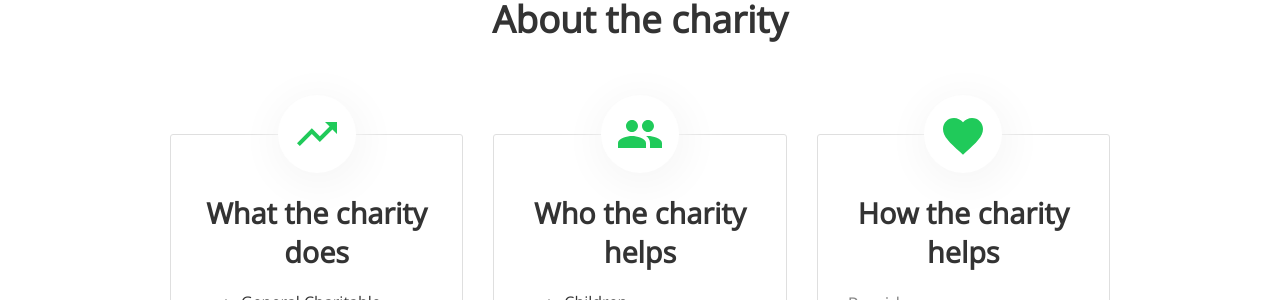
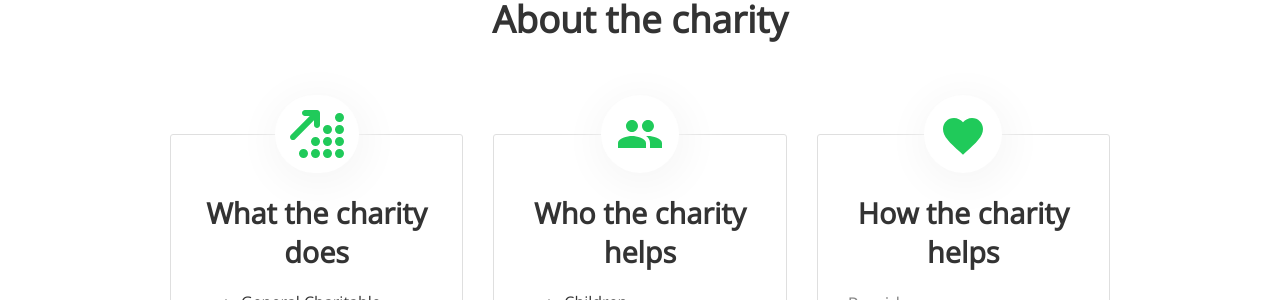
Before and after one commit to hoptonadmin/hopton-community-hub-website, a Jekyll site: the page built from index.html, in a window 1280 px wide. Shown: the part 662-962 px from the top of the page. Built offline with Jekyll 4.4.1, drawn with Linux system fonts in a browser that asks for light colours; nearby versions of some CDN libraries.

Commit message:
Update index.html

```diff
--- a/index.html
+++ b/index.html
@@ -36,7 +36,7 @@ title: Hopton Community Hub
 	-->
 	<ul class="thirds">
 		<li>
-			<div class="image">{% include icons/site.html icon="economy" %}</div>
+			<div class="image">{% include icons/site.html icon="wedo" %}</div>
 			<h3 class="editable">What the charity does</h3>
 			<p class="editable" style="text-align: initial;">
 				<ul style="text-align: initial;">
```
